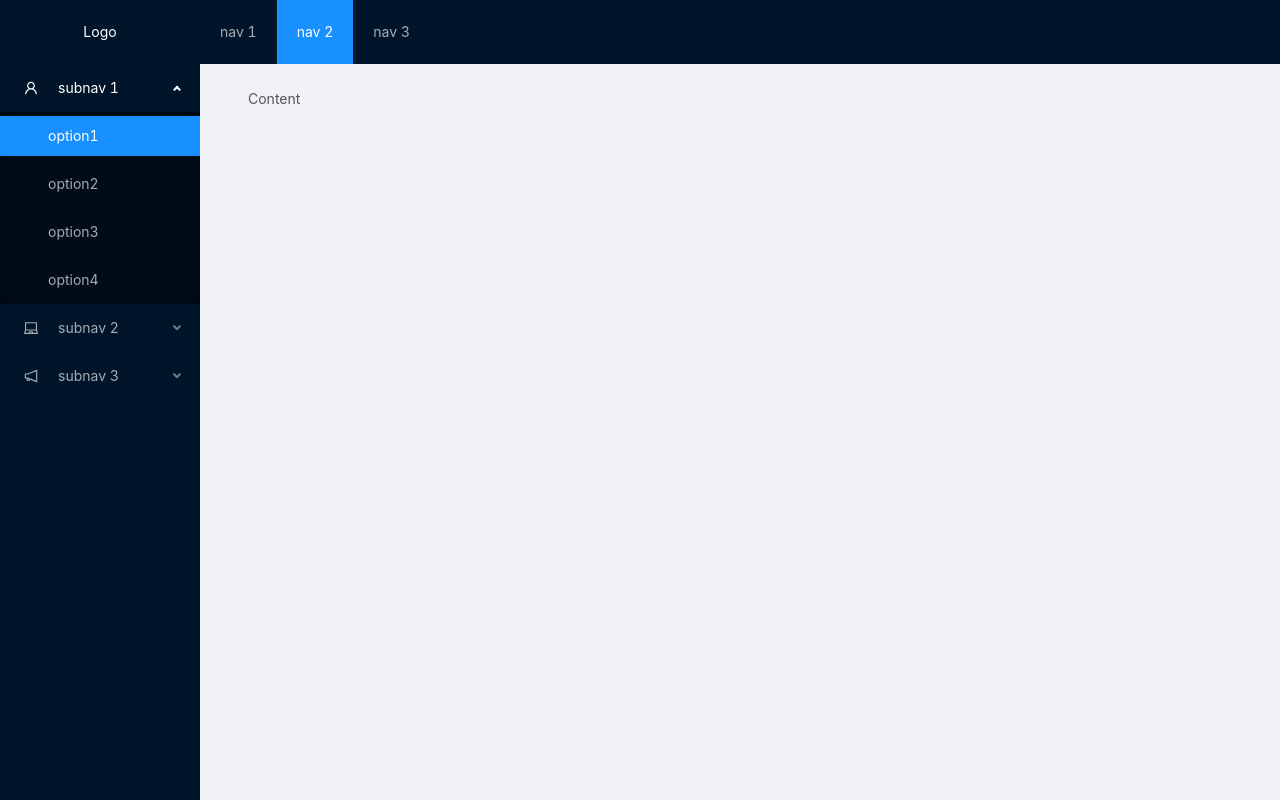
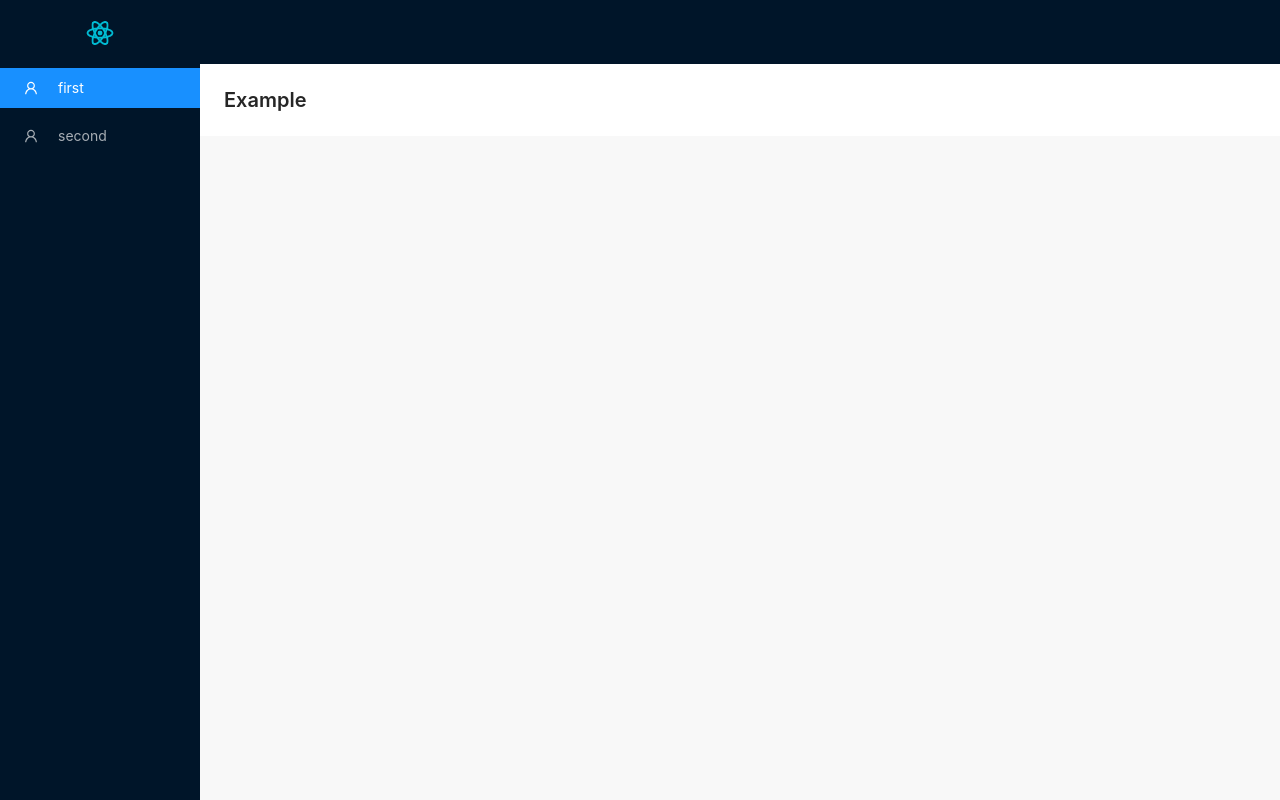
Before and after one commit to DreamWoke/react-ts-app, a React app: page /first in a window 1280 px wide. Built offline with nearby package versions, Linux system fonts and the light colour scheme.

Commit message:
路由修改

```diff
--- a/package.json
+++ b/package.json
@@ -91,6 +91,7 @@
   },
   "dependencies": {
     "axios": "^0.21.0",
+    "history": "^5.0.0",
     "react": "^17.0.1",
     "react-dom": "^17.0.1",
     "react-router": "^5.2.0",
--- a/scripts/config/webpack.common.js
+++ b/scripts/config/webpack.common.js
@@ -14,7 +14,7 @@ module.exports = {
     app: resolve(PROJECT_PATH, "./src/index.tsx"),
   },
   output: {
-    filename: `static/js/[name].${isDev ? "" : "[hash:8]"}.js`,
+    filename: `static/js/[name]${isDev ? "" : "[hash:8]"}.js`,
     path: resolve(PROJECT_PATH, "./dist"),
   },
 
@@ -138,7 +138,7 @@ module.exports = {
           minChunks: 2,
         },
         vendor: {
-          test: /[\\/]node_modules[\\/](react|react-dom)[\\/]/,
+          test: /[\\/]node_modules[\\/]/,
           name: "vendor",
           chunks: "all",
         },
--- a/src/index.tsx
+++ b/src/index.tsx
@@ -1,6 +1,7 @@
 import React from "react"
 import ReactDOM from "react-dom"
 import Router from "@/routers"
+import "@/style/basic.scss"
 
 // hot-server局部刷新
 if (module && module.hot) {
--- /dev/null
+++ b/src/layout/index.scss
@@ -0,0 +1,18 @@
+.basic-layout {
+  height: 100%;
+  .header {
+    display: flex;
+    .logo {
+      width: 100px;
+      margin-right: 50px;
+      text-align: center;
+      color: #ffffff;
+      .logo-img {
+        width: 30px;
+      }
+    }
+  }
+  .content {
+    background: #f8f8f8;
+  }
+}
--- a/src/layout/index.tsx
+++ b/src/layout/index.tsx
@@ -1,63 +1,48 @@
-import React from "react"
-import { Layout, Menu } from "antd"
-import { UserOutlined, LaptopOutlined, NotificationOutlined } from "@ant-design/icons"
-import "@/style/basic.scss"
+import React, { useEffect, useState } from "react"
+import { Link, useHistory } from "react-router-dom"
+import { Layout, Menu, Image } from "antd"
+import { UserOutlined } from "@ant-design/icons"
+import LogoImg from "@/image/react.png"
+import "./index.scss"
 
-const { SubMenu } = Menu
-const { Header, Content, Sider } = Layout
+const { Header, Sider } = Layout
 
-const BaseLayout = () => {
+const BaseLayout = (props: any) => {
+  const history = useHistory()
+  const [selectKey, setSelectKey] = useState("")
+  useEffect(() => {
+    // 路由守卫写在这里？如果只是业务代码鉴权的话可行
+    setSelectKey("first")
+    console.log(history)
+  }, [history])
+  const handleClick = (e: any) => {
+    setSelectKey(e.key)
+  }
   return (
     <Layout className="basic-layout">
       <Header className="header">
-        <span className="logo">Logo</span>
-        <Menu theme="dark" mode="horizontal" defaultSelectedKeys={["2"]}>
-          <Menu.Item key="1">nav 1</Menu.Item>
-          <Menu.Item key="2">nav 2</Menu.Item>
-          <Menu.Item key="3">nav 3</Menu.Item>
-        </Menu>
+        <span className="logo">
+          <Image className="logo-img" src={LogoImg} />
+        </span>
       </Header>
       <Layout>
         <Sider width={200} className="site-layout-background">
           <Menu
             mode="inline"
-            defaultSelectedKeys={["1"]}
-            defaultOpenKeys={["sub1"]}
+            theme="dark"
+            onSelect={handleClick}
+            selectedKeys={[selectKey]}
             style={{ height: "100%", borderRight: 0 }}
-            theme="dark"
           >
-            <SubMenu key="sub1" icon={<UserOutlined />} title="subnav 1">
-              <Menu.Item key="1">option1</Menu.Item>
-              <Menu.Item key="2">option2</Menu.Item>
-              <Menu.Item key="3">option3</Menu.Item>
-              <Menu.Item key="4">option4</Menu.Item>
-            </SubMenu>
-            <SubMenu key="sub2" icon={<LaptopOutlined />} title="subnav 2">
-              <Menu.Item key="5">option5</Menu.Item>
-              <Menu.Item key="6">option6</Menu.Item>
-              <Menu.Item key="7">option7</Menu.Item>
-              <Menu.Item key="8">option8</Menu.Item>
-            </SubMenu>
-            <SubMenu key="sub3" icon={<NotificationOutlined />} title="subnav 3">
-              <Menu.Item key="9">option9</Menu.Item>
-              <Menu.Item key="10">option10</Menu.Item>
-              <Menu.Item key="11">option11</Menu.Item>
-              <Menu.Item key="12">option12</Menu.Item>
-            </SubMenu>
+            <Menu.Item key="first" icon={<UserOutlined />}>
+              <Link to="/first">first</Link>
+            </Menu.Item>
+            <Menu.Item key="second" icon={<UserOutlined />}>
+              <Link to="/second">second</Link>
+            </Menu.Item>
           </Menu>
         </Sider>
-        <Layout style={{ padding: "0 24px 24px" }}>
-          <Content
-            className="site-layout-background"
-            style={{
-              padding: 24,
-              margin: 0,
-              minHeight: 280,
-            }}
-          >
-            Content
-          </Content>
-        </Layout>
+        <Layout className="content">{props.children}</Layout>
       </Layout>
     </Layout>
   )
--- /dev/null
+++ b/src/pages/first/index.tsx
@@ -0,0 +1,12 @@
+import React from "react"
+import { PageHeader } from "antd"
+
+const First = () => {
+  return (
+    <>
+      <PageHeader ghost={false} title="Example" />
+    </>
+  )
+}
+
+export default First
--- a/src/pages/hello/index.tsx
+++ b/src/pages/second/index.tsx
@@ -1,7 +1,7 @@
 import React from "react"
 
 const Hello = () => {
-  return <div>home</div>
+  return <div>second</div>
 }
 
 export default Hello
--- a/src/routers/index.tsx
+++ b/src/routers/index.tsx
@@ -1,8 +1,9 @@
 import React from "react"
 import { BrowserRouter as Router, Redirect, Route, Switch } from "react-router-dom"
 import Layout from "@/layout"
-import Hello from "@/pages/hello"
 import Login from "@/pages/login"
+import First from "@/pages/first"
+import Second from "@/pages/second"
 
 const App = () => {
   return (
@@ -10,10 +11,12 @@ const App = () => {
       <Switch>
         {/* login */}
         <Route exact path="/login" component={Login} />
-        {/* kkk */}
-        <Route exact path="/" render={() => <Redirect to="/hello" />} />
-        <Layout />
-        <Route exact path="/hello" component={Hello} />
+        {/* business */}
+        <Route exact path="/" render={() => <Redirect to="/first" />} />
+        <Layout>
+          <Route exact path="/first" component={First} />
+          <Route exact path="/second" component={Second} />
+        </Layout>
       </Switch>
     </Router>
   )
--- /dev/null
+++ b/src/routers/routerMap.ts
@@ -0,0 +1 @@
+export default {}
--- a/src/style/basic.scss
+++ b/src/style/basic.scss
@@ -1,15 +1,3 @@
 #root {
   height: 100%;
 }
-.basic-layout {
-  height: 100%;
-  .header {
-    display: flex;
-    .logo {
-      width: 100px;
-      margin-right: 50px;
-      text-align: center;
-      color: #fff;
-    }
-  }
-}
```
Also changed, not shown: src/images.d.ts (added, +7 -0 lines), 1 other file (tests, documents, lock files or other folders).
